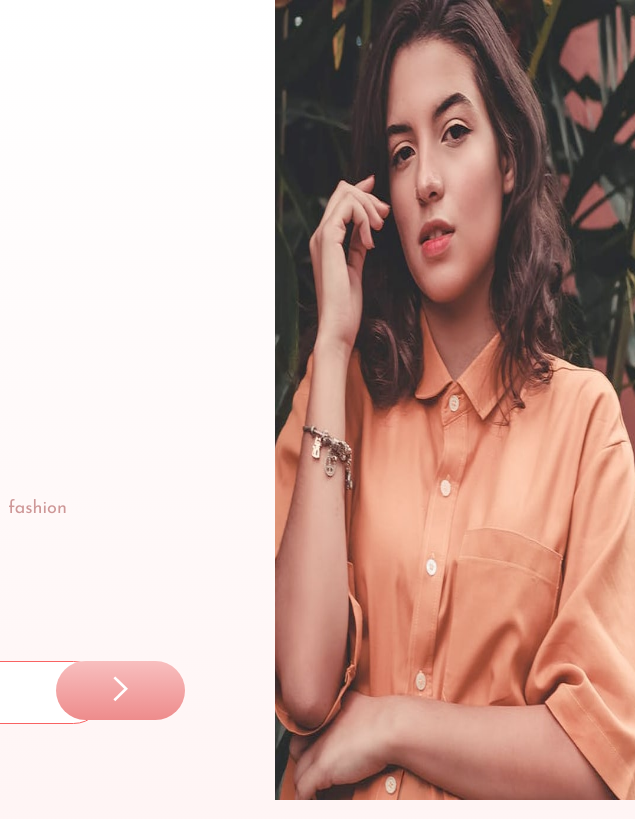
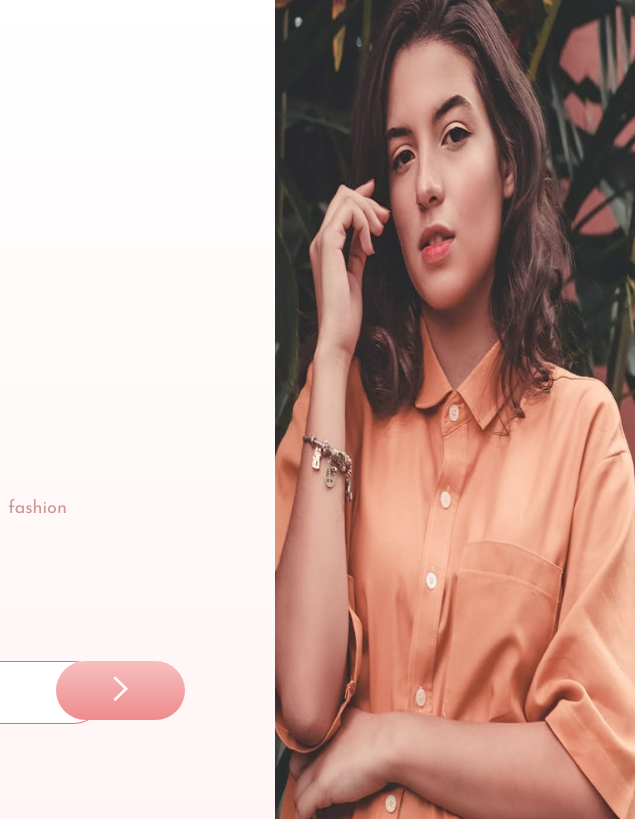
Before and after one commit to jalexandertech/base-apparel-project, a plain HTML site: page base-apparel-coming-soon-master/index.html in a window 1280 px wide. Shown: the full height of the page, 645-1280 px from the left. Drawn offline with Linux system fonts and the light colour scheme.

```diff
--- a/base-apparel-coming-soon-master/style.css
+++ b/base-apparel-coming-soon-master/style.css
@@ -45,8 +45,8 @@ main {
 
 .img-one {
     background-image: url(./images/hero-mobile.jpg);
-    width: 100%;
-    height: 300px;
+    max-width: 100%;
+    height: auto;
     background-repeat: no-repeat;
     background-size: cover;
     background-size: 100% 100%;
@@ -156,8 +156,8 @@ button img {
     }
     .img-one {
         background-image: url(./images/hero-desktop.jpg);
-        width: 100%;
-        min-height: 100vh;
+        max-width: 100%;
+        min-height: auto;
         background-repeat: no-repeat;
         background-size:  100% 100% cover;
         grid-area: img;
```
